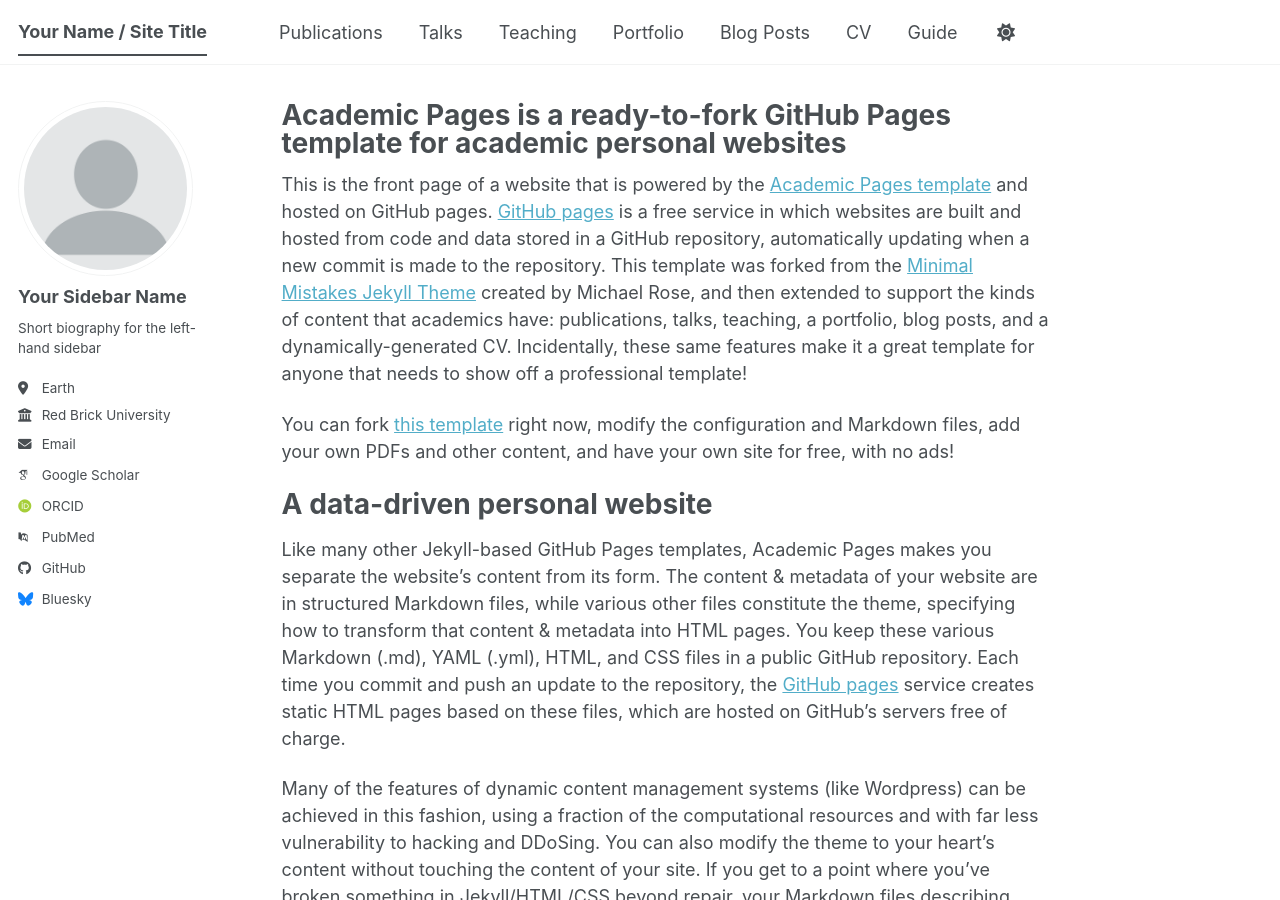
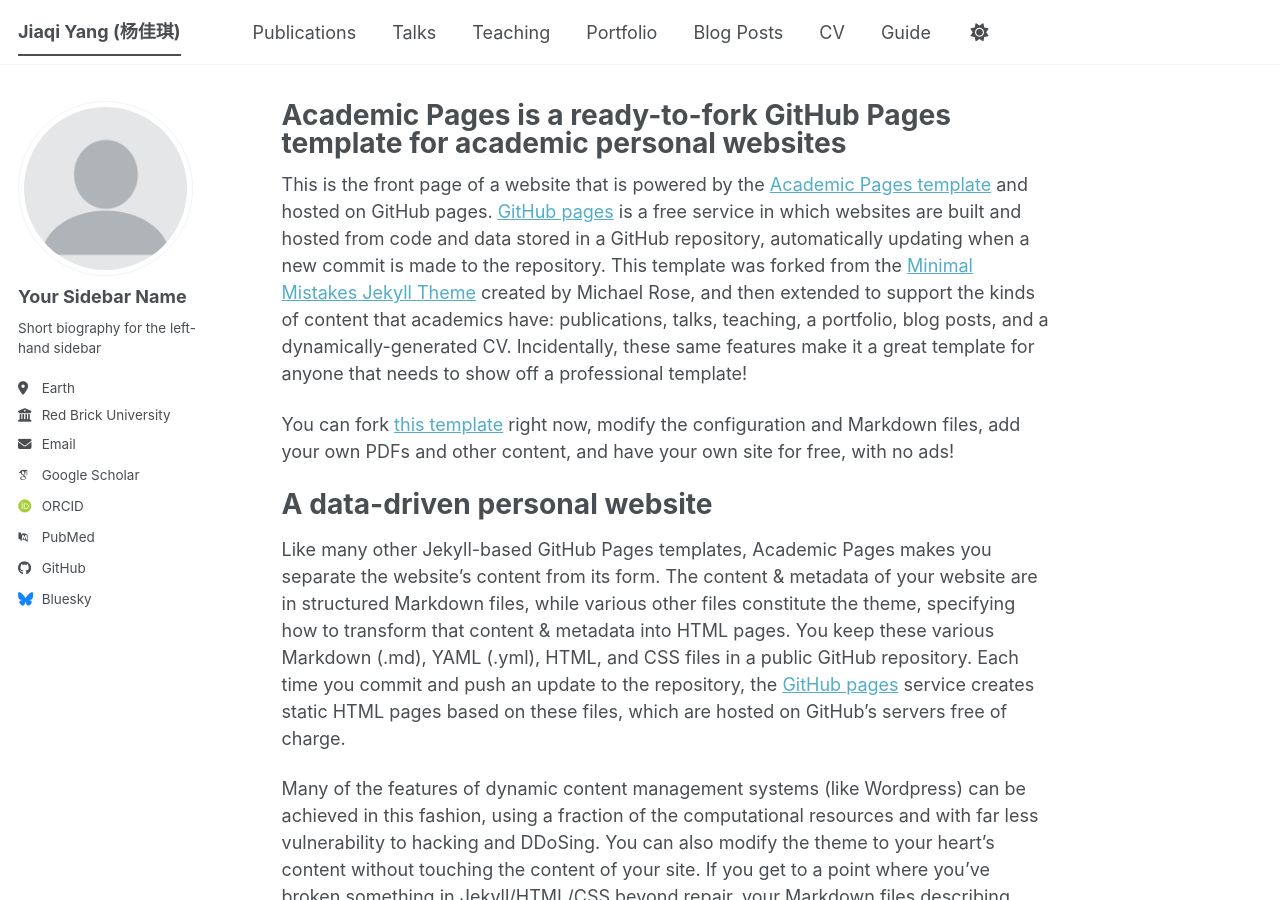
Before and after one commit to yangjiaqihomepage/yangjiaqihomepage.github.io, a Jekyll site: the page built from _pages/about.md, in a window 1280 px wide and 900 px high. Built offline with Jekyll 4.4.1, drawn with Linux system fonts in a browser that asks for light colours; some web fonts are replaced; a script bundle is joined from its source files by our own code; library files that are not in the unit come from our copies.

Commit message:
init update

```diff
--- a/_config.yml
+++ b/_config.yml
@@ -9,7 +9,7 @@
 # Basic Site Settings
 locale                   : "en-US"
 site_theme               : "default" # The available themes options are "default", "air", "sunrise", "mint", "dirt" and "contrast"
-title                    : "Your Name / Site Title"
+title                    : "Jiaqi Yang (杨佳琪)"
 title_separator          : "-"
 name                     : &name "Your Name"
 description              : &description "Your Name's academic portfolio"   # Update this with a general description of your site, this is the default if not overridden by a page
```
